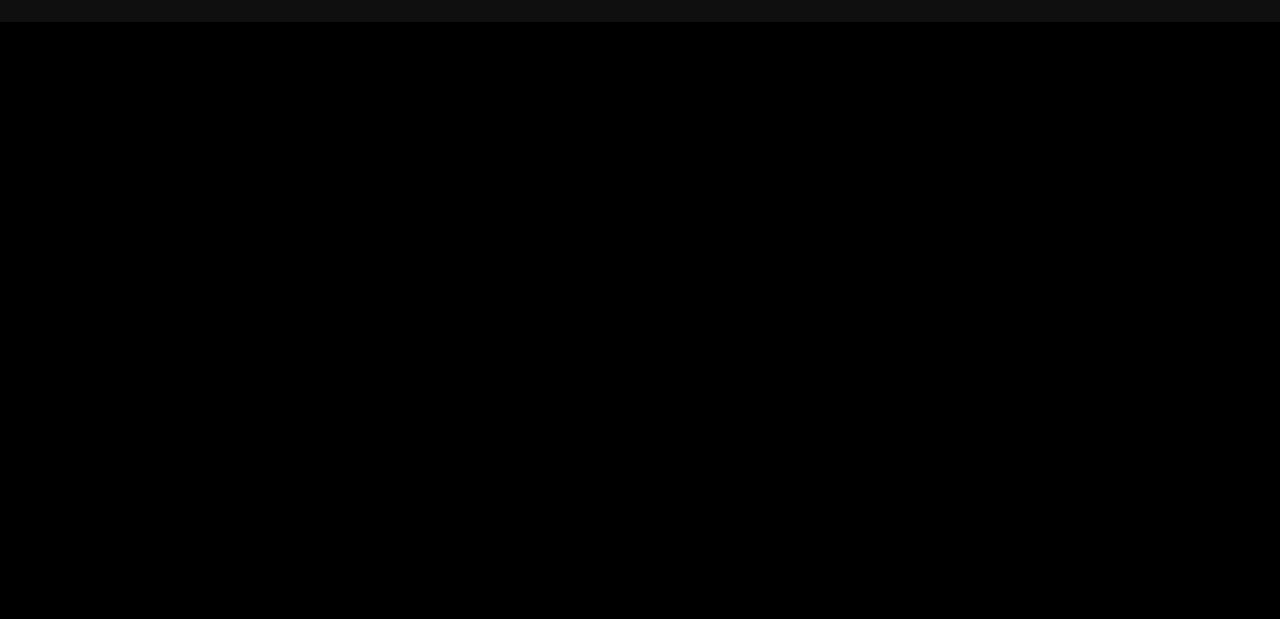
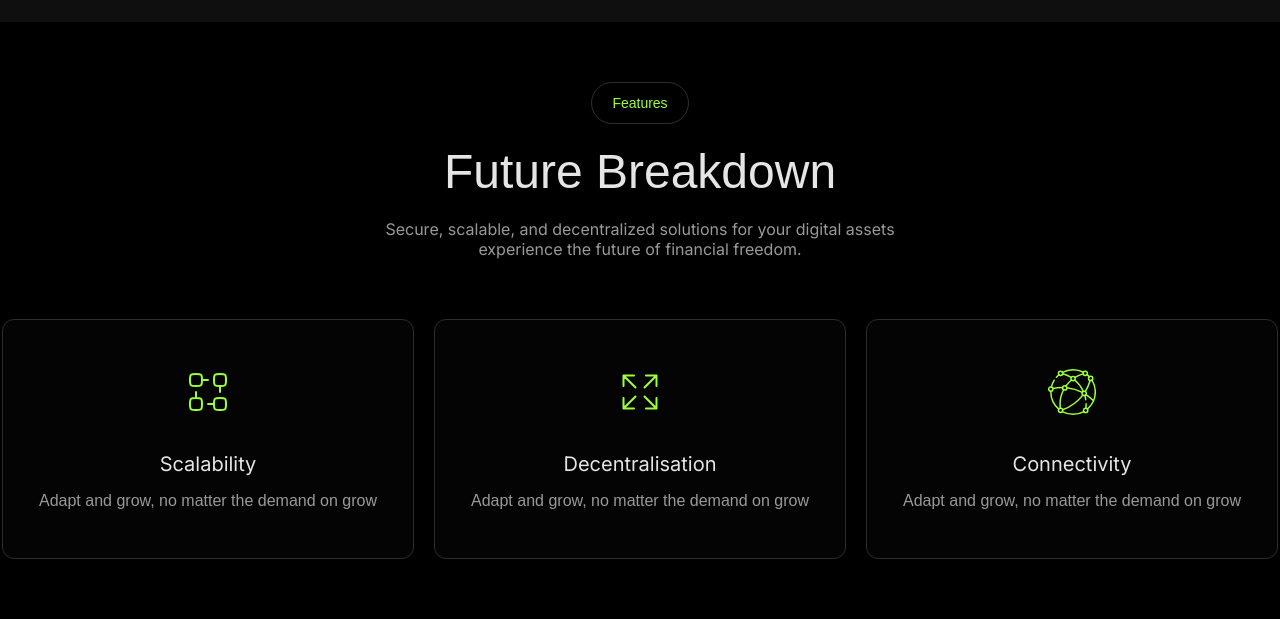
Before and after one commit to antoniomissoes76-glitch/Neofi, a plain HTML site: page index.html in a window 1280 px wide. Shown: the part 844-1463 px from the top of the page. Before the commit the page ends 866 px from the top, so only its background shows below. Drawn offline with Linux system fonts and the light colour scheme; a web font is replaced by a local one.

Commit message:
style: stylization section breakdown in style.css

```diff
--- a/index.html
+++ b/index.html
@@ -75,5 +75,39 @@ wght@0,100..900;1,100..900&display=swap" rel="stylesheet">
 
     </section>
 
+    <section class="section-breakdown">
+        <div class="content-breakdown">
+            <span>Features</span>
+            <h2>Future Breakdown</h2>
+            <P>Secure, scalable, and decentralized solutions for
+                your digital assets experience the future of financial freedom.</P>
+        </div>
+        <div class="container-cards-breakdown">
+
+            <div class="card-breakdown">
+                <img src="./src/assets/images/Icons (6).svg" alt="">
+                <div>
+                    <h3>Scalability</h3>
+                    <p>Adapt and grow, no matter the demand on grow</p>
+                </div>
+            </div>
+            <div class="card-breakdown">
+                <img src="./src/assets/images/Icons (7).svg" alt="">
+                <div>
+                    <h3>Decentralisation</h3>
+                    <p>Adapt and grow, no matter the demand on grow</p>
+                </div>
+            </div>
+            <div class="card-breakdown">
+                <img src="./src/assets/images/Icons (8).svg" alt="">
+                <div>
+                    <h3>Connectivity</h3>
+                    <p>Adapt and grow, no matter the demand on grow</p>
+                </div>
+            </div>
+
+        </div>
+    </section>
+
 </body>
 </html>
--- a/src/styles/style.css
+++ b/src/styles/style.css
@@ -133,3 +133,85 @@ h1{
     display: flex;
     gap: 50px
 }
+
+.container-images-partner{
+    display: flex;
+    gap: 50px;
+}
+
+.section-breakdown{
+    display: flex;
+    flex-direction: column;
+    align-items: center;
+    gap: 60px;
+    padding: 60px 0;
+}
+
+.content-breakdown{
+    display: flex;
+    flex-direction: column;
+    align-items: center;
+    gap: 20px;
+}
+
+.content-breakdown span{
+    color: var(--color-green);
+    border: 1px solid var(--color-gray3);
+    padding: 12px 20px;
+    border-radius: 24px;
+    font-family: var(--font-family-alexandria);
+    font-size: var(--font-size-text2);
+}
+
+.content-breakdown h2{
+    font-family: var(--font-family-alexandria);
+    font-size: var(--font-size-title2);
+    color: var(--color-white);
+    font-weight: 400;
+}
+
+.content-breakdown p{
+    font-family: var(--font-family-inter);
+    color: var(--color-gray1);
+    width: 572px;
+    text-align: center;
+}
+
+.container-cards-breakdown{
+    display: flex;
+    justify-content: center;
+    gap: 20px;
+}
+
+.card-breakdown{
+    display: flex;
+    flex-direction: column;
+    align-items: center;
+    gap: 36px;
+    padding: 48px 36px;
+    background-color: #ffffff04;
+    border: 1px solid var(--color-gray3);
+    border-radius: 12px;
+}
+
+.card-breakdown div{
+    display: flex;
+    flex-direction: column;
+    gap: 16px;
+    text-align: center;
+}
+
+.card-breakdown div h3{
+    color: var(--color-white);
+    font-size: var(--font-size-subtitle);
+    font-family: var(--font-family-inter);
+    font-weight: 400;
+}
+
+.card-breakdown div p{
+    font-family: var(--font-family-alexandria);
+    font-size: var(--font-size-text1);
+    color: var(--color-gray1);
+    text-align: center;
+    width: 338;
+}
```
